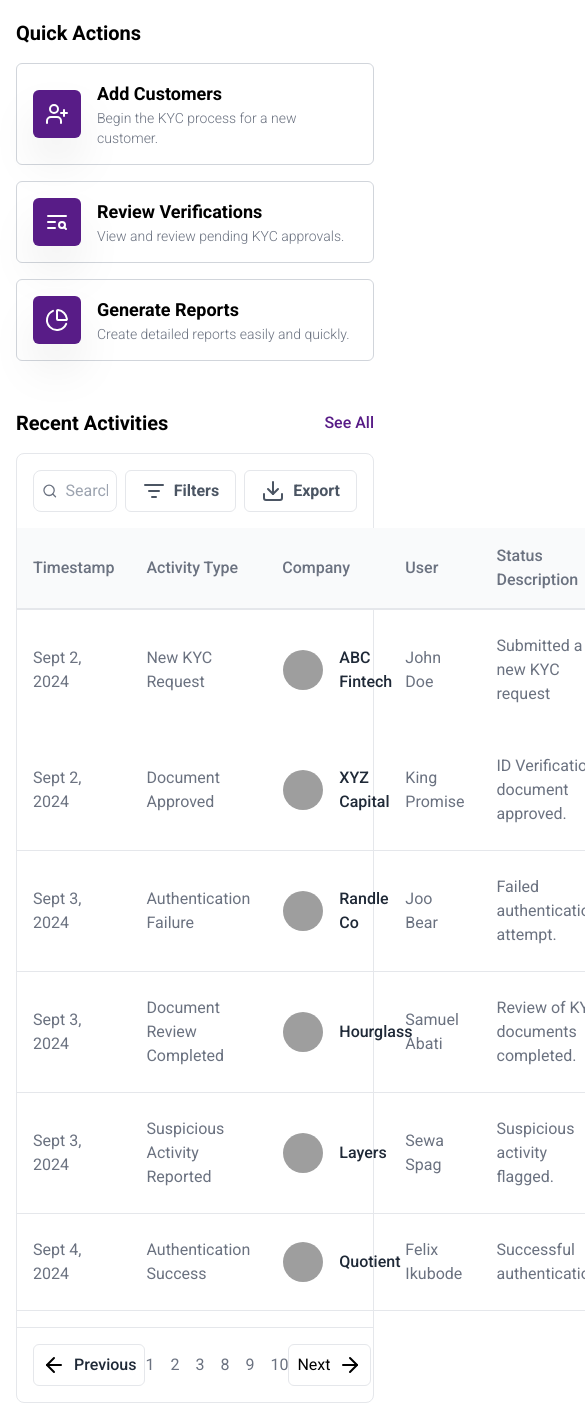
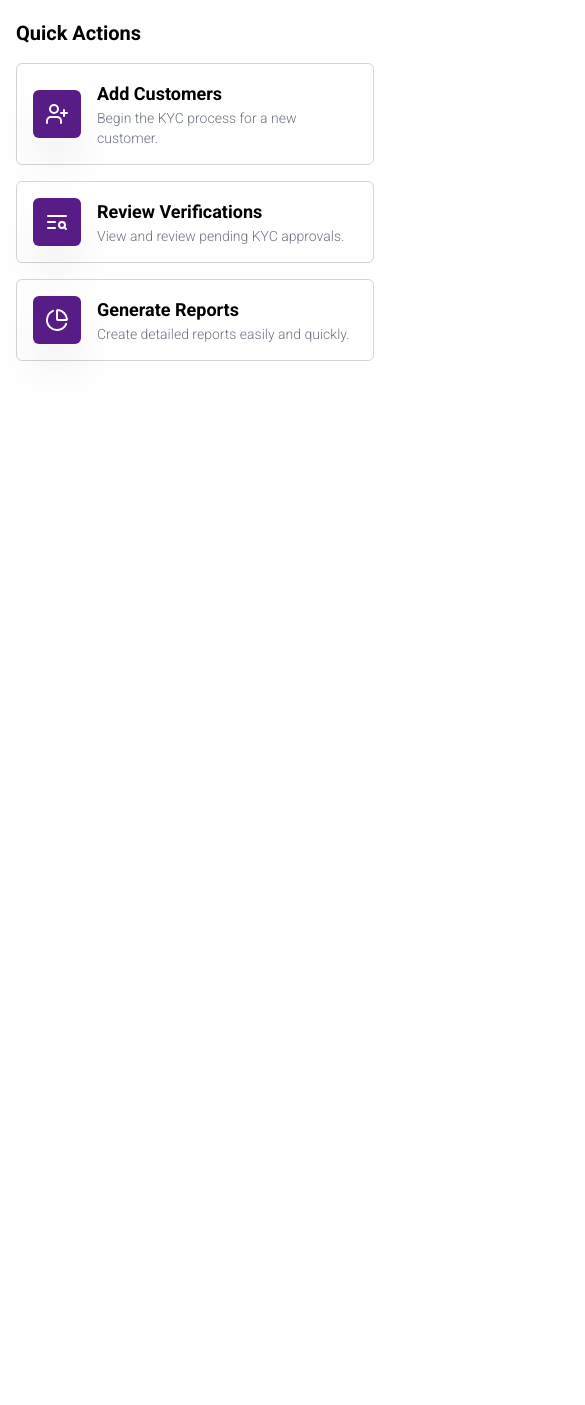
Before and after one commit to Goldmyn/SecureID_, a plain HTML site: page index.html in a window 390 px wide. Shown: the part 995-2400 px from the top of the page, 585 px wide, since content can reach past the window. After the commit the page ends 1388 px from the top, so only its background shows below. Drawn offline with nearby package versions, Linux system fonts and the light colour scheme; grey boxes are pictures that could not be loaded.

Commit message:
files modified

```diff
--- a/index.html
+++ b/index.html
@@ -443,7 +443,7 @@
       <!--Quick Action Section End-->
 
       <!-- Activity Section -->
-      <section class="container mx-auto p-4">
+      <section class="hidden lg:block container mx-auto p-4">
         <div class="flex justify-between items-center mb-4">
           <h2 class="text-xl font-semibold">Recent Activities</h2>
           <p class="text-purple-900 font-medium">See All</p>
```
